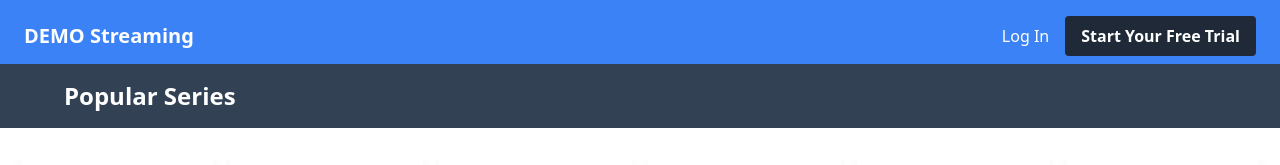
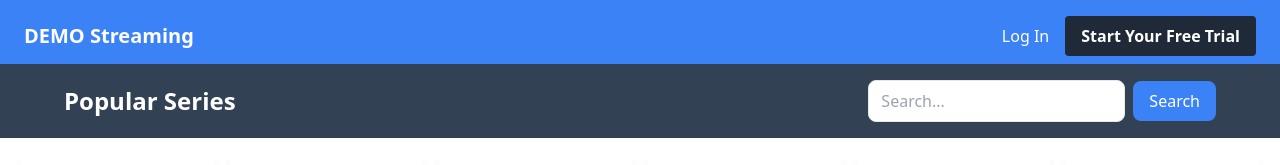
Before and after one commit to kirantirmale/MoviesSeries, a Next.js app: page /Series in a window 1280 px wide. Shown: the top 165 px of the page. Built offline with nearby package versions, Linux system fonts and the light colour scheme; grey boxes are pictures that could not be loaded.

Commit message:
update commit

```diff
--- a/app/Movies/page.jsx
+++ b/app/Movies/page.jsx
@@ -3,17 +3,22 @@ import React, { useEffect, useState } from "react";
 import { entries } from "../public/sample.json";
 import Title from "../components/Title";
 
-
 const Movies = () => {
   const [movieData, setMovieData] = useState([]);
   const [isLoading, setIsLoading] = useState(true);
   const [imageLoadError, setImageLoadError] = useState(true);
+  const [searchQuery, setSearchQuery] = useState("");
 
   useEffect(() => {
-    const filteredData = entries.filter((item) => item.programType === "movie" && item.releaseYear >= 2010);
+    const filteredData = entries.filter(
+      (item) =>
+        item.programType === "movie" &&
+        item.releaseYear >= 2010 &&
+        item.title.toLowerCase().includes(searchQuery.toLowerCase())
+    );
     const sortedData = filteredData.sort((a, b) => a.title.localeCompare(b.title));
     setMovieData(sortedData.slice(0, 21));
-  }, []);
+  }, [searchQuery]);
 
   useEffect(() => {
     const delay = setTimeout(() => {
@@ -22,13 +27,16 @@ const Movies = () => {
     return () => clearTimeout(delay);
   }, []);
 
+  const handleSearchInputChange = (event) => {
+    setSearchQuery(event.target.value);
+  };
+
   const fallbackImage =
-  "https://www.freeiconspng.com/thumbs/no-image-icon/no-image-icon-23.jpg";
-
+    "https://www.freeiconspng.com/thumbs/no-image-icon/no-image-icon-23.jpg";
 
   return (
     <>
-      <Title title="Movies"/>
+      <Title title="Movies" handleSearchInputChange={handleSearchInputChange} />
       {isLoading ? (
         <h1 className="text-2xl main-h1">Loading.......</h1>
       ) : (
@@ -55,7 +63,7 @@ const Movies = () => {
                   <div className="p-4">
                     <p className="text-sm text-gray-600">{item.programType}</p>
                     <p className="text-lg font-bold mb-2">{item.title}</p>
-                    <p className="text-sm text-gray-600">Release  Year {item.releaseYear}</p>
+                    <p className="text-sm text-gray-600">Release Year {item.releaseYear}</p>
                   </div>
                 </div>
               </li>
--- a/app/Series/page.jsx
+++ b/app/Series/page.jsx
@@ -1,19 +1,24 @@
-"use client"
-import { useEffect, useState } from "react";
+"use client";
+import React, { useEffect, useState } from "react";
 import Title from "../components/Title";
 import { entries } from "../public/sample.json";
-
 
 const Series = () => {
   const [seriesData, setSeriesData] = useState([]);
   const [isLoading, setIsLoading] = useState(true);
   const [imageLoadError, setImageLoadError] = useState(true);
+  const [searchQuery, setSearchQuery] = useState("");
 
   useEffect(() => {
-    const filteredData = entries.filter((item) => item.programType === "series" && item.releaseYear >= 2010);
+    const filteredData = entries.filter(
+      (item) =>
+        item.programType === "series" &&
+        item.releaseYear >= 2010 &&
+        item.title.toLowerCase().includes(searchQuery.toLowerCase())
+    );
     const sortedData = filteredData.sort((a, b) => a.title.localeCompare(b.title));
     setSeriesData(sortedData.slice(0, 21));
-  }, []);
+  }, [searchQuery]);
 
   useEffect(() => {
     const delay = setTimeout(() => {
@@ -21,11 +26,17 @@ const Series = () => {
     }, 2000);
     return () => clearTimeout(delay);
   }, []);
-  const fallbackImage = "https://www.freeiconspng.com/thumbs/no-image-icon/no-image-icon-23.jpg";
+
+  const handleSearchInputChange = (event) => {
+    setSearchQuery(event.target.value);
+  };
+
+  const fallbackImage =
+    "https://www.freeiconspng.com/thumbs/no-image-icon/no-image-icon-23.jpg";
 
   return (
     <>
-      <Title title="Series" />
+      <Title title="Series" handleSearchInputChange={handleSearchInputChange} />
       {isLoading ? (
         <h1 className="text-2xl top-25 main-h1">Loading.......</h1>
       ) : (
--- a/app/components/Card.jsx
+++ b/app/components/Card.jsx
@@ -12,7 +12,6 @@ export default function Home() {
                   <Link href="/Series" className="block max-w-sm py-16 px-8 sm:py-24 sm:px-12 bg-dark bgone border  border-gray-200 shadow  dark:bg-gray-800 dark:border-gray-700 dark:hover:bg-gray-700">
                     <h5 className="mb-2 text-lg sm:text-2xl font-bold text-gray-100 dark:text-white">SERIES</h5>
                   </Link>
-
                 <p className="text-left text-sm">Popular series</p>
               </div>
 
@@ -21,7 +20,6 @@ export default function Home() {
                   <Link href="/Movies" className="block max-w-sm py-16 px-8 sm:py-24 sm:px-12 bg-white bgone border border-gray-200 shadow  dark:bg-gray-800 dark:border-gray-700 dark:hover:bg-gray-700">
                     <h5 className="mb-2 text-lg sm:text-2xl font-bold text-gray-100 dark:text-white">MOVIES</h5>
                   </Link>
-
                 <p className="text-left text-sm">Popular Movies</p>
               </div>
             </div>
--- a/app/components/Title.jsx
+++ b/app/components/Title.jsx
@@ -1,12 +1,23 @@
 import React from 'react';
 
-const Title = ({ title }) => {
+const Title = ({ title, handleSearchInputChange }) => {
   return (
-    <header className='w-full bg-slate-700  top-16 fixed w-full'>
-      <nav className='flex justify-between items-center sm:px-16 px-6 py-4'>
-        <h1 className='text-2xl text-white font-semibold'>
+    <header className='w-full bg-slate-700 top-16 fixed w-full  mob'>
+      <nav className='flex flex-col sm:flex-row justify-between items-center sm:px-16 px-6 py-4'>
+        <h1 className='text-2xl text-white font-semibold mb-2 sm:mb-0 sm:mr-4'>
           Popular {title}
         </h1>
+        <div className="flex items-center mt-2 sm:mt-0">
+          <input
+            type="text"
+            placeholder="Search..."
+            onChange={handleSearchInputChange}
+            className="px-3 py-2 mr-2 rounded-lg border"
+          />
+          <button className="px-4 py-2 bg-blue-500 text-white rounded-lg">
+            Search
+          </button>
+        </div>
       </nav>
     </header>
   );
--- a/app/globals.css
+++ b/app/globals.css
@@ -45,3 +45,12 @@ color: white !important;
   background-color:rgb(26, 34, 44) ;
 
 }
+@media only screen and (max-width: 320px) {
+  .mob {
+    margin-top: 25px;
+  }
+  .cards{
+    margin-top: 200px;
+
+  }
+}
```
